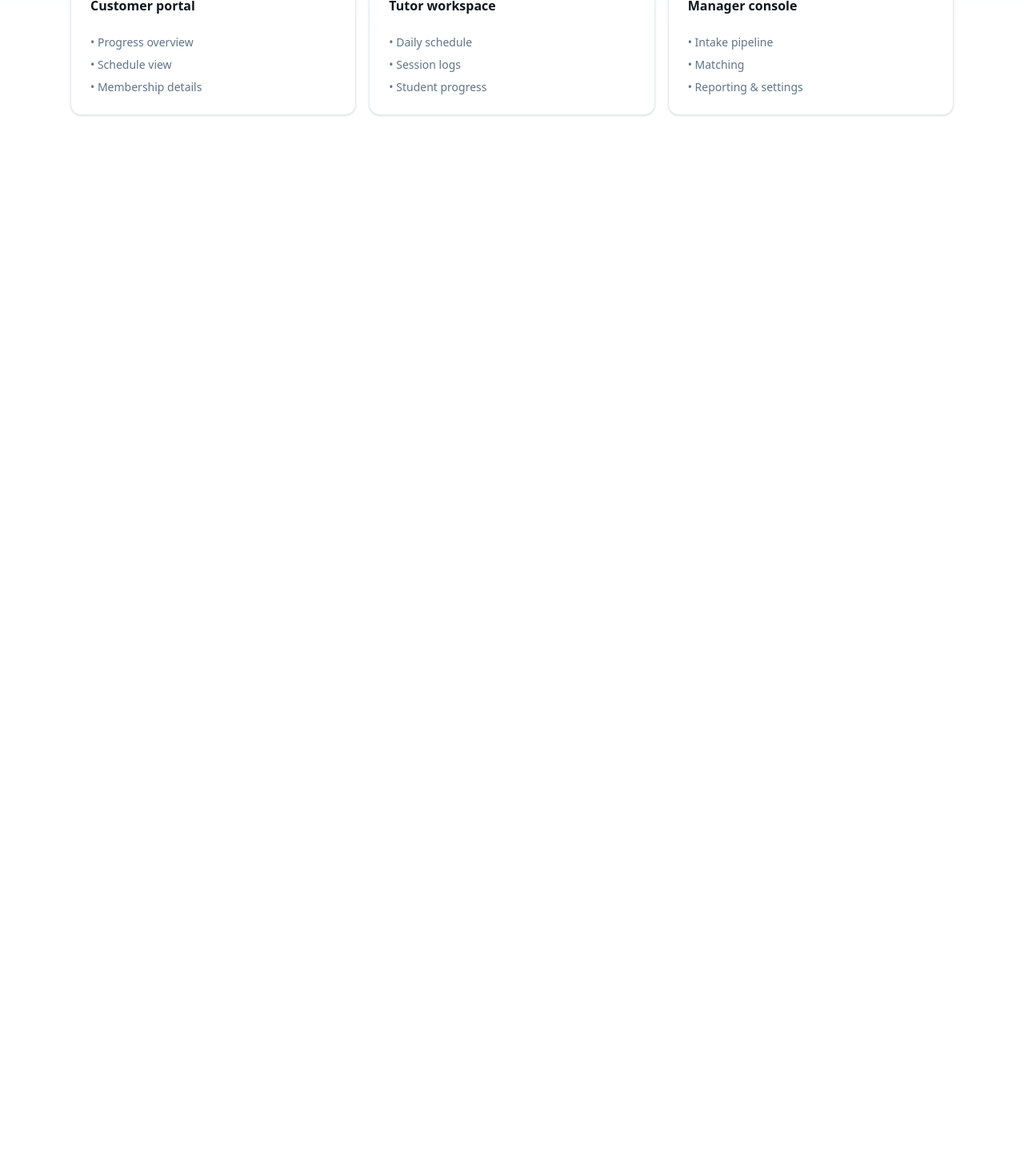
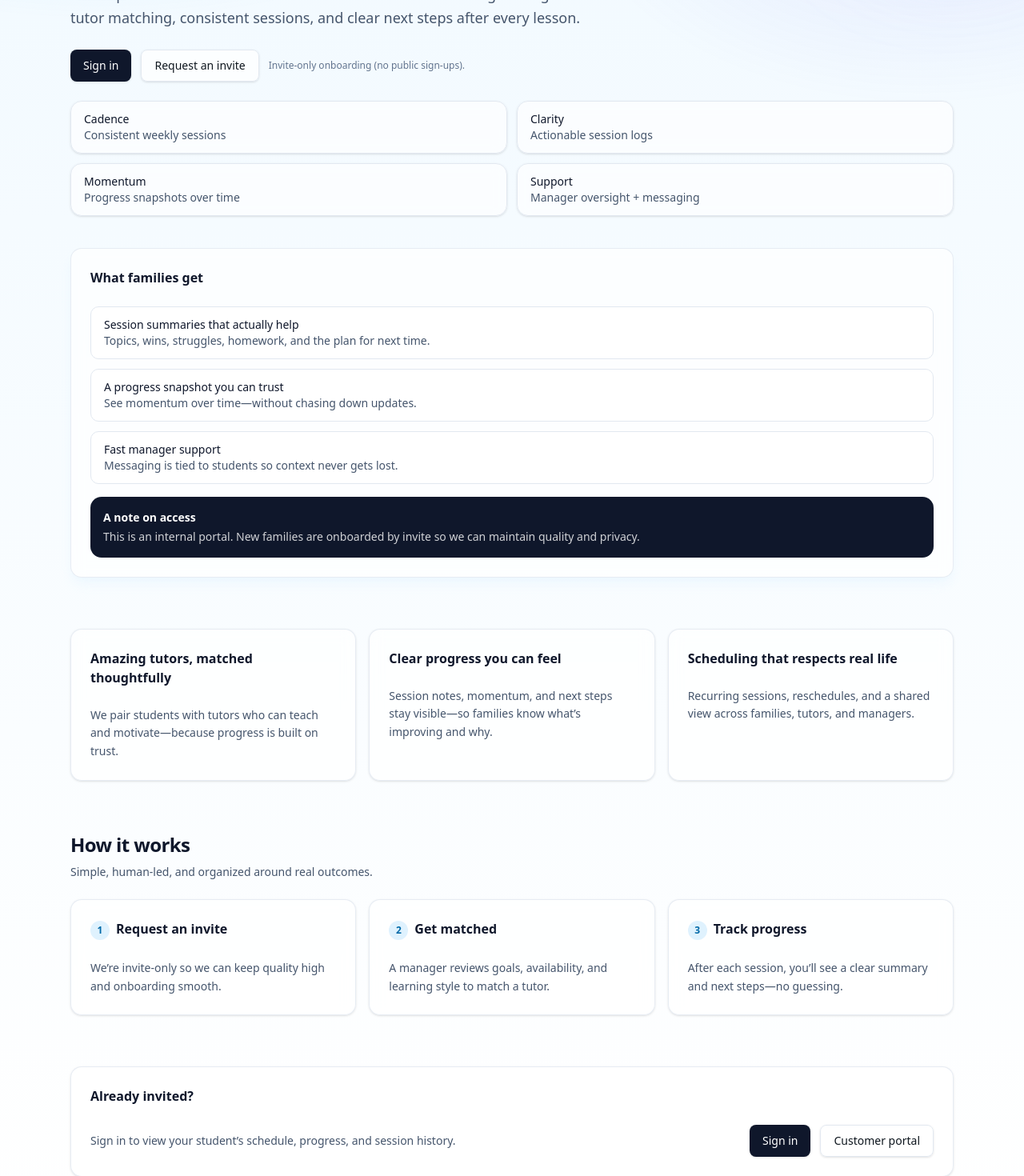
Before and after one commit to Shay350/tutoring-ops, a Next.js app: page / in a window 1280 px wide. Shown: the part 360-1830 px from the top of the page at 80% size. Before the commit the page ends 800 px from the top, so only its background shows below. Built offline with nearby package versions, Linux system fonts and the light colour scheme.

Commit message:
feat(home): add invite-only customer landing page

```diff
--- a/src/app/page.tsx
+++ b/src/app/page.tsx
@@ -4,66 +4,243 @@ import { buttonVariants } from "@/components/ui/button";
 import { Card, CardContent, CardHeader, CardTitle } from "@/components/ui/card";
 import { cn } from "@/lib/utils";
 
-const roles = [
+const highlights = [
   {
-    title: "Customer portal",
-    items: ["Progress overview", "Schedule view", "Membership details"],
+    title: "Amazing tutors, matched thoughtfully",
+    body: "We pair students with tutors who can teach and motivate—because progress is built on trust.",
   },
   {
-    title: "Tutor workspace",
-    items: ["Daily schedule", "Session logs", "Student progress"],
+    title: "Clear progress you can feel",
+    body: "Session notes, momentum, and next steps stay visible—so families know what’s improving and why.",
   },
   {
-    title: "Manager console",
-    items: ["Intake pipeline", "Matching", "Reporting & settings"],
+    title: "Scheduling that respects real life",
+    body: "Recurring sessions, reschedules, and a shared view across families, tutors, and managers.",
+  },
+];
+
+const proofPoints = [
+  { label: "Consistent weekly sessions", value: "Cadence" },
+  { label: "Actionable session logs", value: "Clarity" },
+  { label: "Progress snapshots over time", value: "Momentum" },
+  { label: "Manager oversight + messaging", value: "Support" },
+];
+
+const steps = [
+  {
+    title: "Request an invite",
+    body: "We’re invite-only so we can keep quality high and onboarding smooth.",
+  },
+  {
+    title: "Get matched",
+    body: "A manager reviews goals, availability, and learning style to match a tutor.",
+  },
+  {
+    title: "Track progress",
+    body: "After each session, you’ll see a clear summary and next steps—no guessing.",
   },
 ];
 
 export default function Home() {
   return (
-    <div className="min-h-screen bg-gradient-to-b from-sky-50 via-white to-white">
-      <main className="mx-auto flex w-full max-w-6xl flex-col gap-10 px-6 py-16">
-        <div className="flex flex-col gap-6">
-          <div className="inline-flex w-fit items-center gap-2 rounded-full border border-sky-100 bg-sky-50 px-3 py-1 text-xs font-medium text-sky-700">
-            Internal tutoring ops
+    <div className="min-h-screen overflow-hidden bg-[radial-gradient(1200px_700px_at_10%_0%,rgba(56,189,248,0.22),transparent_55%),radial-gradient(900px_600px_at_90%_10%,rgba(99,102,241,0.12),transparent_50%),linear-gradient(to_bottom,rgba(240,249,255,1),rgba(255,255,255,1))]">
+      <main className="mx-auto w-full max-w-6xl px-6 py-16 md:py-20">
+        <div className="relative">
+          <div className="absolute -left-24 -top-24 h-56 w-56 rounded-full bg-sky-200/40 blur-3xl" />
+          <div className="absolute -right-32 -top-10 h-64 w-64 rounded-full bg-indigo-200/30 blur-3xl" />
+
+          <div className="relative grid gap-10 lg:grid-cols-[1.15fr,0.85fr] lg:items-center">
+            <div className="space-y-6">
+              <div className="inline-flex w-fit items-center gap-2 rounded-full border border-slate-200 bg-white/70 px-3 py-1 text-xs font-medium text-slate-700 shadow-sm backdrop-blur">
+                High-quality tutoring, invite-only
               </div>
+
               <div className="space-y-4">
-            <h1 className="text-3xl font-semibold text-slate-900 md:text-4xl">
+                <h1 className="text-balance text-4xl font-semibold tracking-tight text-slate-900 md:text-5xl">
                   Tutoring Ops
+                  <br />
+                  Amazing tutors.
+                  <br />
+                  Visible progress.
+                  <br />
+                  Calm, consistent support.
                 </h1>
-            <p className="max-w-2xl text-base text-muted-foreground md:text-lg">
-              A single-organization hub for customers, tutors, and managers to
-              keep schedules, progress, and communication in sync.
+                <p className="max-w-2xl text-pretty text-base leading-relaxed text-slate-600 md:text-lg">
+                  We help students build real confidence and momentum through
+                  thoughtful tutor matching, consistent sessions, and clear
+                  next steps after every lesson.
                 </p>
               </div>
-          <div className="flex flex-wrap gap-3">
-            <Link href="/login" className={buttonVariants({ variant: "default" })}>
+
+              <div className="flex flex-wrap items-center gap-3">
+                <Link
+                  href="/login"
+                  className={cn(
+                    buttonVariants({ variant: "default" }),
+                    "bg-slate-900 text-white hover:bg-slate-900/90"
+                  )}
+                >
+                  Sign in
+                </Link>
+                <a
+                  href="mailto:hello@tutorops.local?subject=Tutoring%20Invite%20Request"
+                  className={cn(
+                    buttonVariants({ variant: "outline" }),
+                    "border-slate-200 bg-white/70 backdrop-blur hover:bg-white"
+                  )}
+                >
+                  Request an invite
+                </a>
+                <span className="text-xs text-slate-500">
+                  Invite-only onboarding (no public sign-ups).
+                </span>
+              </div>
+
+              <div className="grid gap-3 sm:grid-cols-2">
+                {proofPoints.map((point) => (
+                  <div
+                    key={point.value}
+                    className="rounded-xl border border-slate-200 bg-white/60 px-4 py-3 shadow-sm backdrop-blur"
+                  >
+                    <div className="text-sm font-medium text-slate-900">
+                      {point.value}
+                    </div>
+                    <div className="text-sm text-slate-600">{point.label}</div>
+                  </div>
+                ))}
+              </div>
+            </div>
+
+            <Card className="border-slate-200/80 bg-white/70 shadow-lg shadow-sky-100/40 backdrop-blur">
+              <CardHeader>
+                <CardTitle className="text-base text-slate-900">
+                  What families get
+                </CardTitle>
+              </CardHeader>
+              <CardContent className="space-y-4">
+                <div className="space-y-3">
+                  <div className="rounded-lg border border-slate-200 bg-white px-4 py-3">
+                    <div className="text-sm font-medium text-slate-900">
+                      Session summaries that actually help
+                    </div>
+                    <div className="text-sm text-slate-600">
+                      Topics, wins, struggles, homework, and the plan for next time.
+                    </div>
+                  </div>
+                  <div className="rounded-lg border border-slate-200 bg-white px-4 py-3">
+                    <div className="text-sm font-medium text-slate-900">
+                      A progress snapshot you can trust
+                    </div>
+                    <div className="text-sm text-slate-600">
+                      See momentum over time—without chasing down updates.
+                    </div>
+                  </div>
+                  <div className="rounded-lg border border-slate-200 bg-white px-4 py-3">
+                    <div className="text-sm font-medium text-slate-900">
+                      Fast manager support
+                    </div>
+                    <div className="text-sm text-slate-600">
+                      Messaging is tied to students so context never gets lost.
+                    </div>
+                  </div>
+                </div>
+
+                <div className="rounded-xl bg-slate-900 px-4 py-4 text-white">
+                  <div className="text-sm font-semibold">A note on access</div>
+                  <p className="mt-1 text-sm text-white/80">
+                    This is an internal portal. New families are onboarded by
+                    invite so we can maintain quality and privacy.
+                  </p>
+                </div>
+              </CardContent>
+            </Card>
+          </div>
+        </div>
+
+        <section className="mt-14 grid gap-4 md:mt-16 md:grid-cols-3">
+          {highlights.map((item) => (
+            <Card
+              key={item.title}
+              className="border-slate-200/80 bg-white/70 shadow-sm backdrop-blur"
+            >
+              <CardHeader>
+                <CardTitle className="text-base text-slate-900">
+                  {item.title}
+                </CardTitle>
+              </CardHeader>
+              <CardContent className="text-sm leading-relaxed text-slate-600">
+                {item.body}
+              </CardContent>
+            </Card>
+          ))}
+        </section>
+
+        <section className="mt-14 md:mt-16">
+          <div className="flex flex-col gap-2">
+            <h2 className="text-2xl font-semibold tracking-tight text-slate-900">
+              How it works
+            </h2>
+            <p className="max-w-2xl text-sm text-slate-600">
+              Simple, human-led, and organized around real outcomes.
+            </p>
+          </div>
+
+          <div className="mt-6 grid gap-4 md:grid-cols-3">
+            {steps.map((step, index) => (
+              <Card
+                key={step.title}
+                className="border-slate-200/80 bg-white/70 shadow-sm backdrop-blur"
+              >
+                <CardHeader>
+                  <CardTitle className="text-base text-slate-900">
+                    <span className="mr-2 inline-flex h-6 w-6 items-center justify-center rounded-full bg-sky-100 text-xs font-semibold text-sky-700">
+                      {index + 1}
+                    </span>
+                    {step.title}
+                  </CardTitle>
+                </CardHeader>
+                <CardContent className="text-sm leading-relaxed text-slate-600">
+                  {step.body}
+                </CardContent>
+              </Card>
+            ))}
+          </div>
+        </section>
+
+        <section className="mt-14 md:mt-16">
+          <Card className="border-slate-200/80 bg-white/70 shadow-sm backdrop-blur">
+            <CardHeader>
+              <CardTitle className="text-base text-slate-900">
+                Already invited?
+              </CardTitle>
+            </CardHeader>
+            <CardContent className="flex flex-wrap items-center justify-between gap-4">
+              <p className="max-w-2xl text-sm text-slate-600">
+                Sign in to view your student’s schedule, progress, and session history.
+              </p>
+              <div className="flex items-center gap-3">
+                <Link
+                  href="/login"
+                  className={cn(
+                    buttonVariants({ variant: "default" }),
+                    "bg-slate-900 text-white hover:bg-slate-900/90"
+                  )}
+                >
                   Sign in
                 </Link>
                 <Link
                   href="/customer"
-              className={cn(buttonVariants({ variant: "outline" }), "bg-white")}
+                  className={cn(
+                    buttonVariants({ variant: "outline" }),
+                    "border-slate-200 bg-white/70 backdrop-blur hover:bg-white"
+                  )}
                 >
-              Customer view
+                  Customer portal
                 </Link>
               </div>
-        </div>
-        <div className="grid gap-4 md:grid-cols-3">
-          {roles.map((role) => (
-            <Card key={role.title}>
-              <CardHeader>
-                <CardTitle className="text-base">{role.title}</CardTitle>
-              </CardHeader>
-              <CardContent>
-                <ul className="space-y-2 text-sm text-muted-foreground">
-                  {role.items.map((item) => (
-                    <li key={item}>• {item}</li>
-                  ))}
-                </ul>
             </CardContent>
           </Card>
-          ))}
-        </div>
+        </section>
       </main>
     </div>
   );
```
Lines whose indentation alone changed are shown as unchanged.
